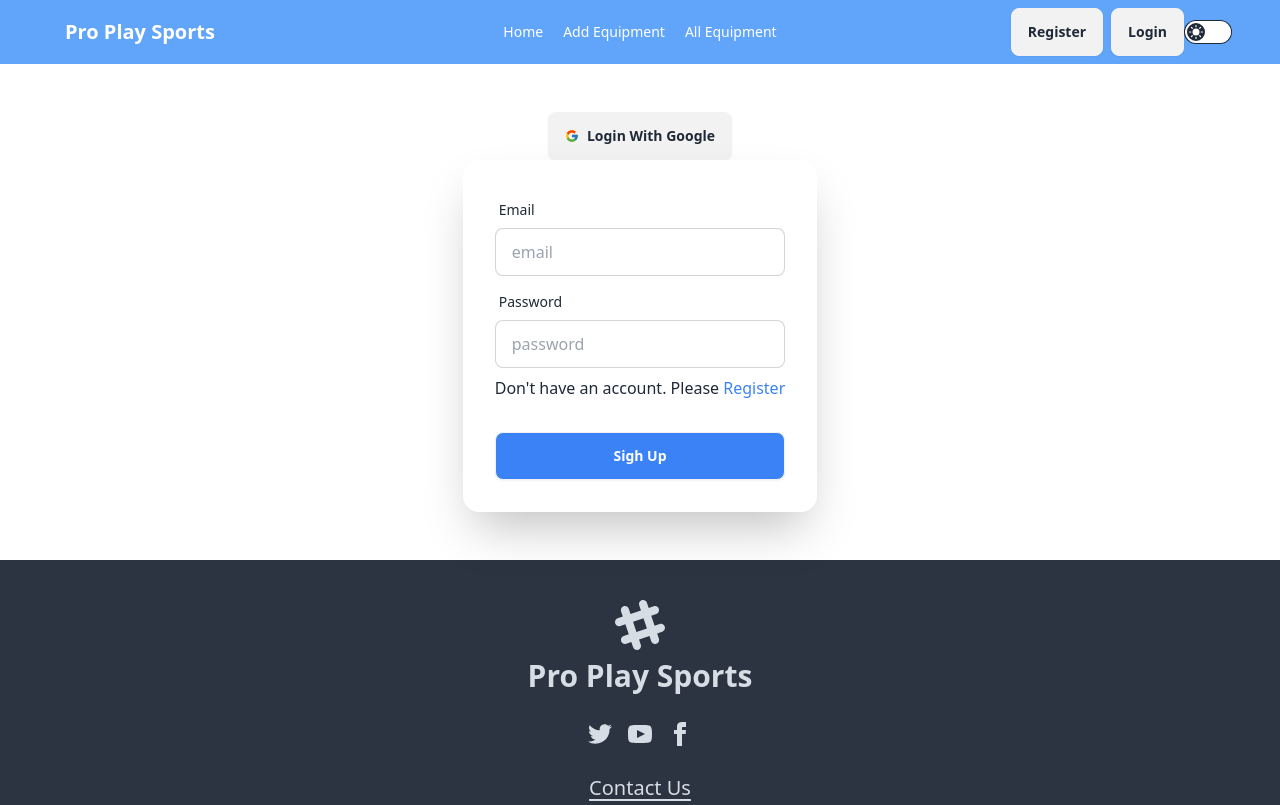
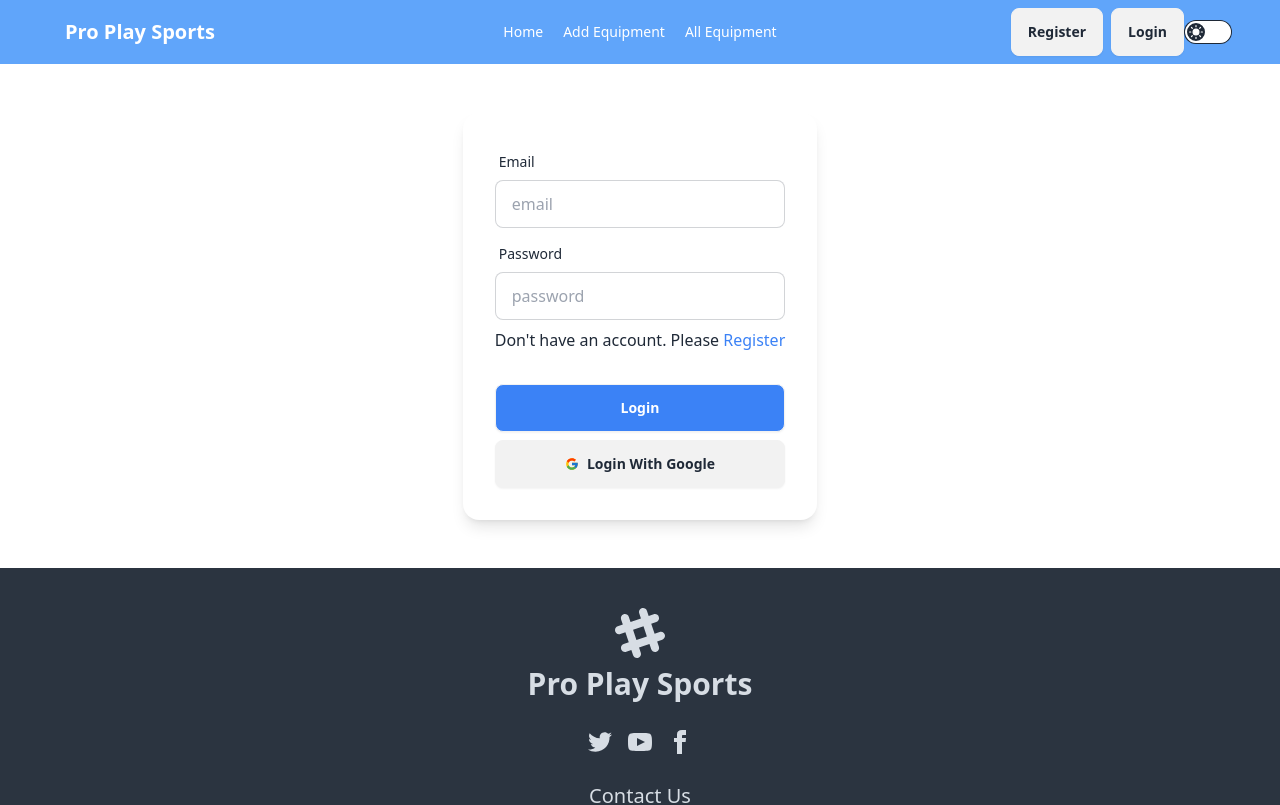
Before and after one commit to ummesalma303/pro-play-sports-client-side, a React (Vite) app: page /login in a window 1280 px wide. Shown: the top 805 px of the page. Built offline with nearby package versions, Linux system fonts and the light colour scheme; no server answers.

Commit message:
Fixed: sign up Ui issue

```diff
--- a/src/components/Products.jsx
+++ b/src/components/Products.jsx
@@ -3,7 +3,7 @@ import { Slide } from "react-awesome-reveal";
 
 const Products = ({product}) => {
     const {name,image,description,price,category}=product
-    console.log(product)
+
     return (
           <Slide cascade >
               <div>
--- a/src/pages/Login.jsx
+++ b/src/pages/Login.jsx
@@ -1,40 +1,29 @@
 import React, { useContext } from 'react';
 import { FcGoogle } from 'react-icons/fc';
 import { AuthContext } from '../provider/AuthProvider';
-import { NavLink } from 'react-router-dom';
+import { NavLink, useNavigate } from 'react-router-dom';
 
 const Login = () => {
-    const {googleLoginUser} =useContext(AuthContext)
+    const navigate = useNavigate()
+    const {googleLoginUser,signInUser,setUser} =useContext(AuthContext)
     // console.log(googleLoginUser)
 
-    const {createNewUser} =useContext(AuthContext)
-    const handleSignUp=e=>{
+    const handleSignIn=e=>{
       e.preventDefault()
       const form = e.target
-      const name=form.name.value
-      const photo=form.photo.value
+
       const email=form.email.value
       const password=form.password.value
-      console.log(name,photo,email,password)
-      const upperCase = /^(?=.*[A-Z]).*$/;
-      const lowerCase = /^(?=.*[a-z]).*$/;
+      console.log(email,password)
 
 
-      if(password.length <5){
-        alert('password mast be six carrcters')
-        return
-      }else if (!upperCase.test(password)) {
-        alert('Must contain one uppercase')
-        return
-      }else if (!lowerCase.test(password)) {
-        alert('Must contain one lowercase')
-        return
-      }
-
-      createNewUser(email,password)
+      //   createNewUser(email,password)
+      signInUser(email,password)
       .then(res=>{
         console.log(res)
-        alert('user successfully sign Up')
+        alert('user successfully sign In')
+        setUser(res.user)
+        navigate('/')
       })
       .catch(err=>console.log(err.message))
 
@@ -46,28 +35,13 @@ const Login = () => {
 
 
     return (
-        // <div className='h-[60vh]'>
-
-
-
-
-
-
-
-
-
-        // </div>
-
-
 
 
 <div className='flex justify-center items-center my-12'>
   <div className="">
-  <div className='text-center'>
-   <button onClick={googleLoginUser} className='btn'><FcGoogle />Login With Google</button>
-    </div>
-<div className="card bg-base-100 w-full max-w-sm shrink-0 shadow-2xl">
-<form onSubmit={handleSignUp} className="card-body">
+
+<div className="card bg-base-100 shadow-lg">
+<form onSubmit={handleSignIn} className="card-body">
 
 
 <div className="form-control">
@@ -85,9 +59,19 @@ const Login = () => {
 </div>
 <p>Don't have an account. Please <NavLink className='text-blue-500' to="/register">Register</NavLink></p>
 <div className="form-control mt-6">
-<button type='submit' className="btn bg-blue-500 text-white">Sigh Up</button>
+<button type='submit' className="btn bg-blue-500 text-white">Login</button>
 </div>
+{/* google */}
+<div className='text-center'>
+   <button type='button' onClick={googleLoginUser} className='btn w-full'><FcGoogle />Login With Google</button>
+</div>
+
+
 </form>
+{/* google
+<div className='text-center'>
+   <button onClick={googleLoginUser} className='btn'><FcGoogle />Login With Google</button>
+</div> */}
 </div>
   </div>
 </div>
--- a/src/pages/Register.jsx
+++ b/src/pages/Register.jsx
@@ -1,9 +1,10 @@
 import React, { useContext } from 'react';
-import { NavLink } from 'react-router-dom';
+import { NavLink, useNavigate } from 'react-router-dom';
 import { AuthContext } from '../provider/AuthProvider';
 
 const Register = () => {
-  const {createNewUser} =useContext(AuthContext)
+  const navigate = useNavigate()
+  const {createNewUser,setUser,updateUser,user} =useContext(AuthContext)
   const handleSignUp=e=>{
     e.preventDefault()
     const form = e.target
@@ -11,13 +12,13 @@ const Register = () => {
     const photo=form.photo.value
     const email=form.email.value
     const password=form.password.value
-    console.log(name,photo,email,password)
+
     const upperCase = /^(?=.*[A-Z]).*$/;
     const lowerCase = /^(?=.*[a-z]).*$/;
 
 
-    if(password.length <5){
-      alert('password mast be six carrcters')
+    if(password.length <6){
+      alert('password mast be at least six carrcters')
       return
     }else if (!upperCase.test(password)) {
       alert('Must contain one uppercase')
@@ -27,17 +28,26 @@ const Register = () => {
       return
     }
 
+
+    const updateData={
+      displayName:name,
+      photoURL:photo}
+
     createNewUser(email,password)
     .then(res=>{
-      console.log(res)
+
+      updateUser(updateData)
+
+      setUser({...user,...updateData})
       alert('user successfully sign Up')
+      navigate('/')
     })
     .catch(err=>console.log(err.message))
 
   }
     return (
         <div className='flex justify-center items-center my-12'>
-             <div className="card bg-base-100 w-full max-w-sm shrink-0 shadow-2xl">
+             <div className="card bg-base-100 w-full max-w-lg shrink-0 shadow-lg">
       <form onSubmit={handleSignUp} className="card-body">
         <div className="form-control">
           <label className="label">
--- a/src/provider/AuthProvider.jsx
+++ b/src/provider/AuthProvider.jsx
@@ -1,4 +1,4 @@
-import { createUserWithEmailAndPassword, GoogleAuthProvider, onAuthStateChanged, signInWithPopup, signOut } from 'firebase/auth';
+import { createUserWithEmailAndPassword, GoogleAuthProvider, onAuthStateChanged, signInWithEmailAndPassword, signInWithPopup, signOut, updateProfile } from 'firebase/auth';
 import React, { useEffect, useState } from 'react';
 import { createContext } from 'react';
 import { auth } from '../firebase/Firebase.config';
@@ -8,7 +8,6 @@ export const AuthContext = createContext(null);
 
 const AuthProvider = ({children}) => {
 
-
     const [loader,setLoader]=useState(true)
     const [user,setUser]=useState(null)
 
@@ -16,13 +15,24 @@ const AuthProvider = ({children}) => {
     const createNewUser=( email, password)=>{
         return createUserWithEmailAndPassword(auth, email, password)
     }
+/* ------------------------------ sign in user ------------------------------ */
+
+const signInUser=(email, password)=>{
+    return signInWithEmailAndPassword(auth, email, password)
+}
 
 
+/* ------------------ user name and photo update and added ------------------ */
+const updateUser=(data)=>{
+    return updateProfile(auth.currentUser,data)
+
+}
     /* ---------------------------- login with google --------------------------- */
     const googleLoginUser=()=>{
         signInWithPopup(auth, provider)
         .then((result) => {
             setUser(result.user)
+
             // setLoader( false)
             console.log(result,'login successfully')
           }).catch((error) => {
@@ -57,6 +67,8 @@ const AuthProvider = ({children}) => {
         user,
         loader,
         createNewUser,
+        updateUser,
+        signInUser,
         googleLoginUser,
         signOutUser
     }
```
